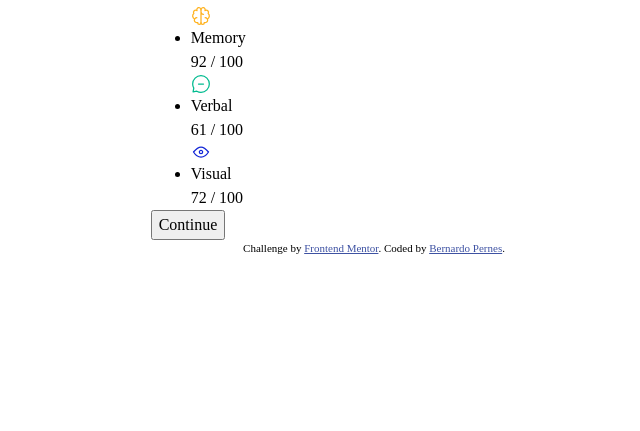
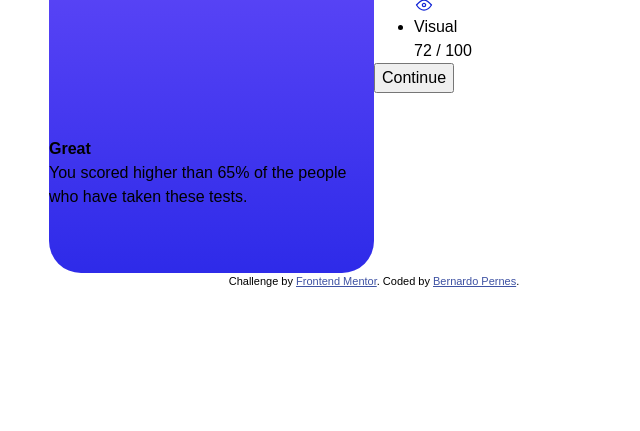
Before and after one commit to BPernes/frontend-mentor, a plain HTML site: page newbie/results-summary-component-main/index.html in a window 1280 px wide. Shown: the part 369-800 px from the top of the page, without its empty margins (266-906 px from the left). Drawn offline with Linux system fonts and the light colour scheme.

Commit message:
style: wip first side card layout

```diff
--- a/newbie/results-summary-component-main/index.css
+++ b/newbie/results-summary-component-main/index.css
@@ -9,7 +9,7 @@
     --clr-gradient-violet: hsla(256, 72%, 46%, 1);
     --clr-gradient-persian: hsla(241, 72%, 46%, 0);
 
-    --clr-neutral-white: hsla(256, 72%, 46%, 1);
+    --clr-neutral-white: hsl(0, 0%, 100%);
     --clr-neutral-pale-blue: hsl(221, 100%, 96%);
     --clr-neutral-light-lavander: hsl(241, 100%, 89%);
     --clr-neutral-dark-grey: hsl(224, 30%, 27%);
@@ -81,7 +81,35 @@ h1, h2, h3 {
 body {
     display: grid;
     place-content: center;
+    font-family: var(--ff-base);
+    font-weight: var(--fw-default);
 }
+
+.results {
+    display: grid;
+    grid-template-columns: 1fr 1fr;
+    max-width: 650px;
+    max-height: 500px;
+    height: 100vh;
+}
+
+.results__summary {
+    display: grid;
+    grid-template-rows: 1.5fr 3fr 3fr;
+    place-content: center;
+    background: linear-gradient(var(--clr-gradient-slate), var(--clr-gradient-royal));
+    border-radius: 2em;
+}
+
+.summary__title {
+    color: var(--clr-neutral-pale-blue);
+}
+
+.summary__title, .summary__score, .summary__description {
+    justify-self: center;
+    align-self: center;
+}
+
 
 .attribution {
     font-size: 11px; text-align: center;
```
